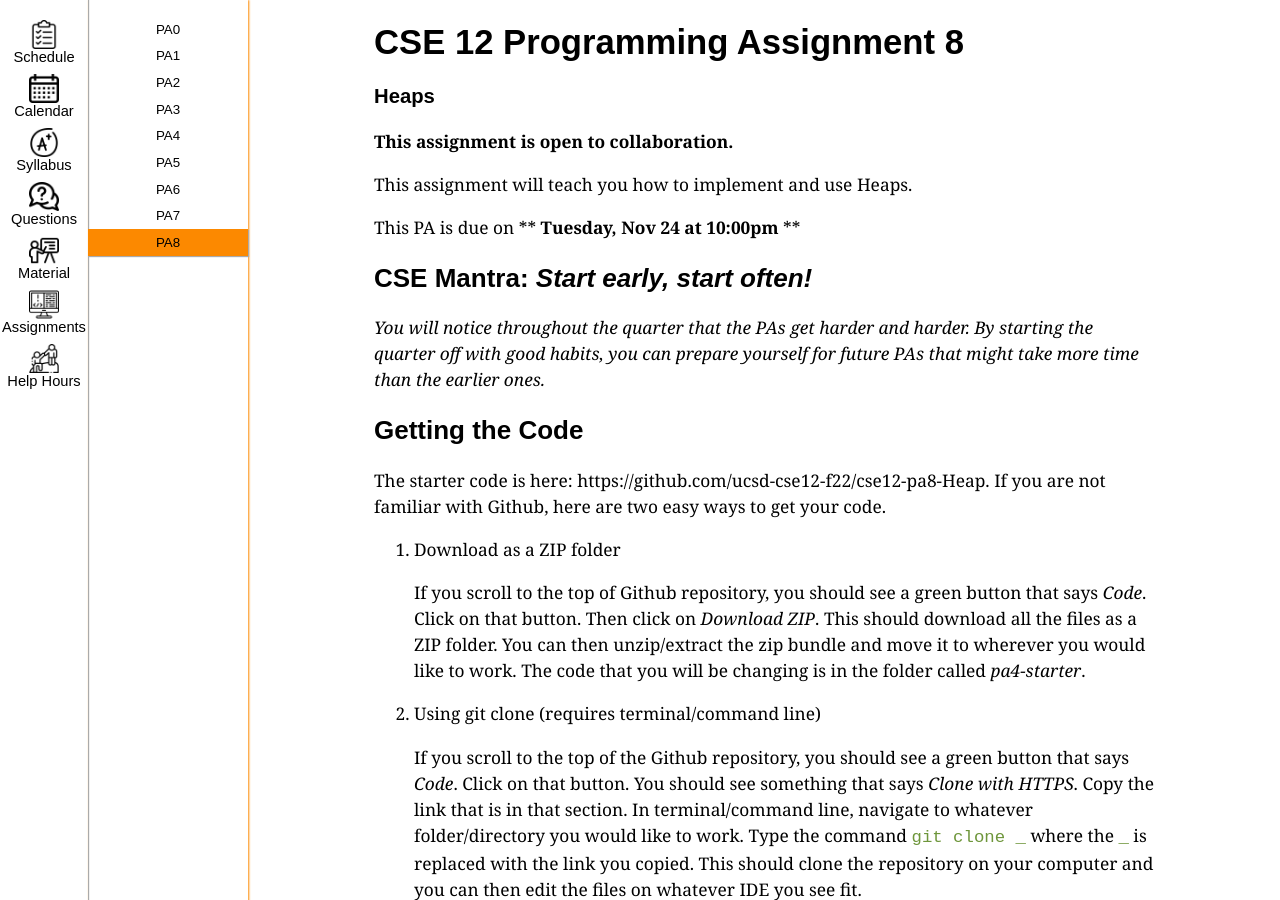
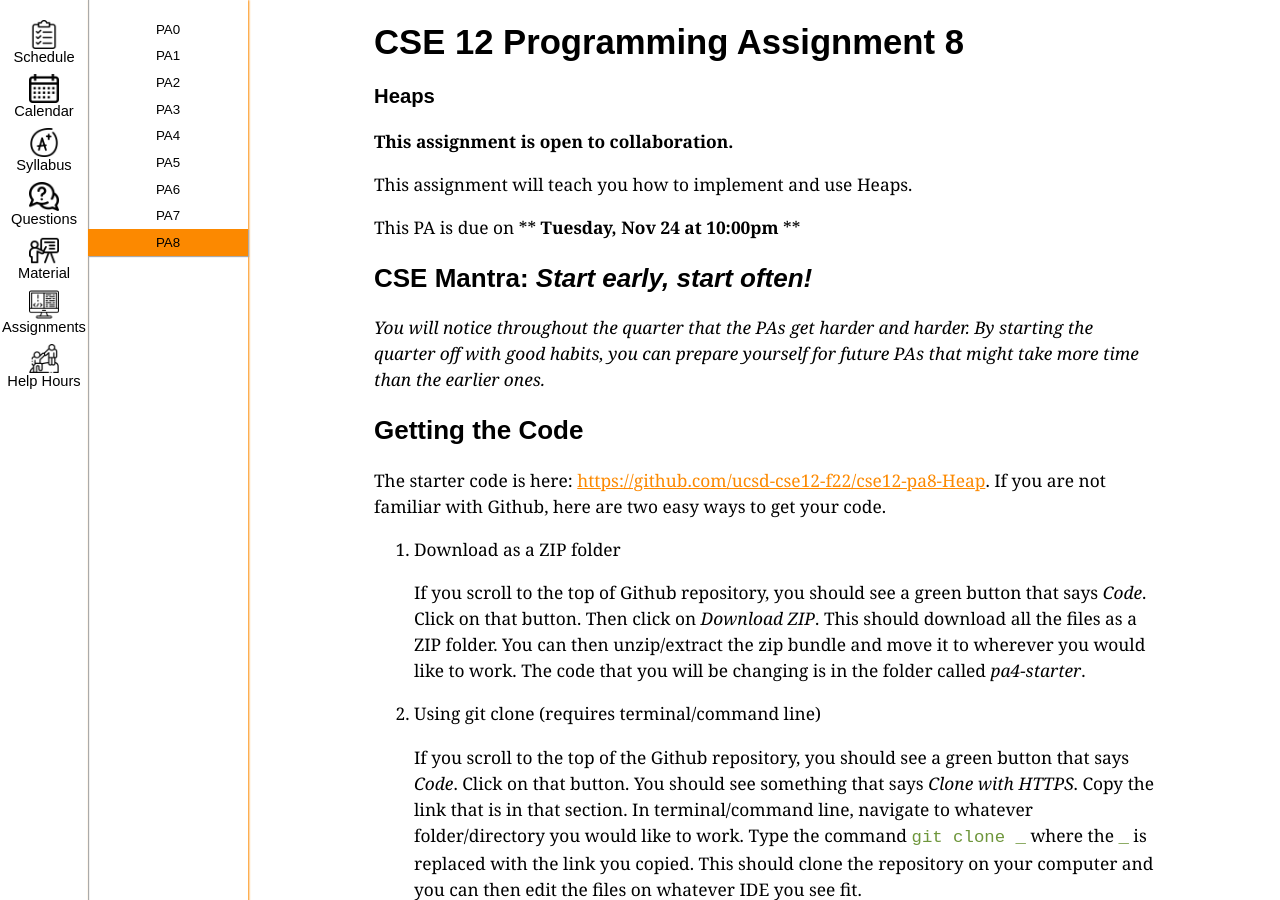
Before and after one commit to ucsd-cse12-f22/ucsd-cse12-f22.github.io, a Jekyll site: the page built from _assignments/pa8.md, in a window 1280 px wide and 900 px high. Built offline with Jekyll 4.4.1, drawn with Linux system fonts in a browser that asks for light colours; part of the change alters nothing that is shown.

Commit message:
Update pa8.md

```diff
--- a/_assignments/pa8.md
+++ b/_assignments/pa8.md
@@ -20,7 +20,7 @@ This PA is due on ** **Tuesday, Nov 24 at 10:00pm** **
 
 
 ## Getting the Code
-The starter code is here: https://github.com/ucsd-cse12-f22/cse12-pa8-Heap. If you are not familiar with Github, here are two easy ways to get your code.
+The starter code is here: [https://github.com/ucsd-cse12-f22/cse12-pa8-Heap](https://github.com/ucsd-cse12-f22/cse12-pa8-Heap). If you are not familiar with Github, here are two easy ways to get your code.
 
 1. Download as a ZIP folder
 
```
